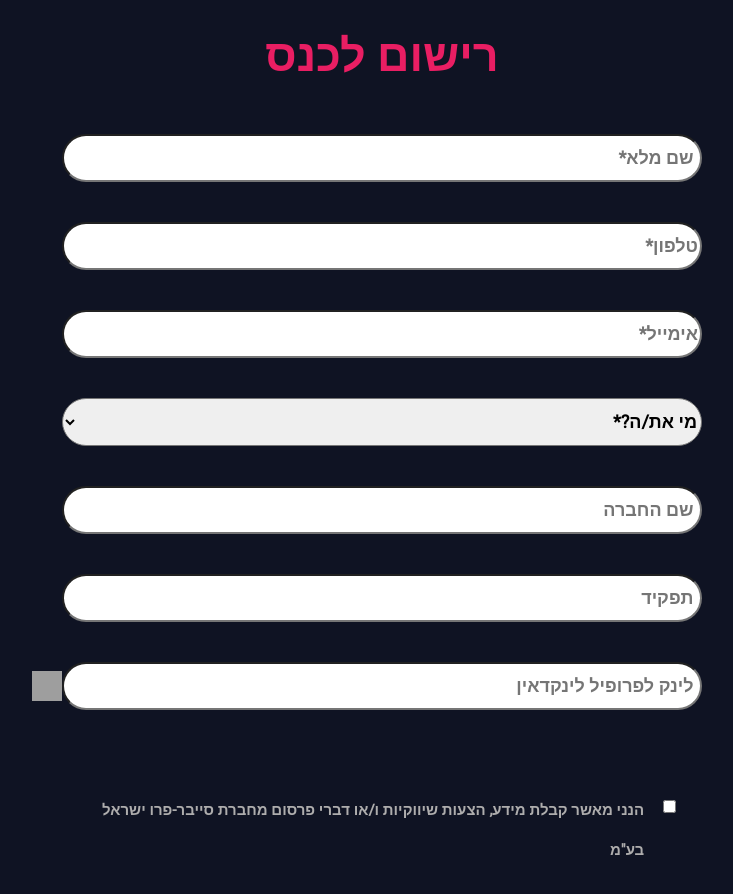
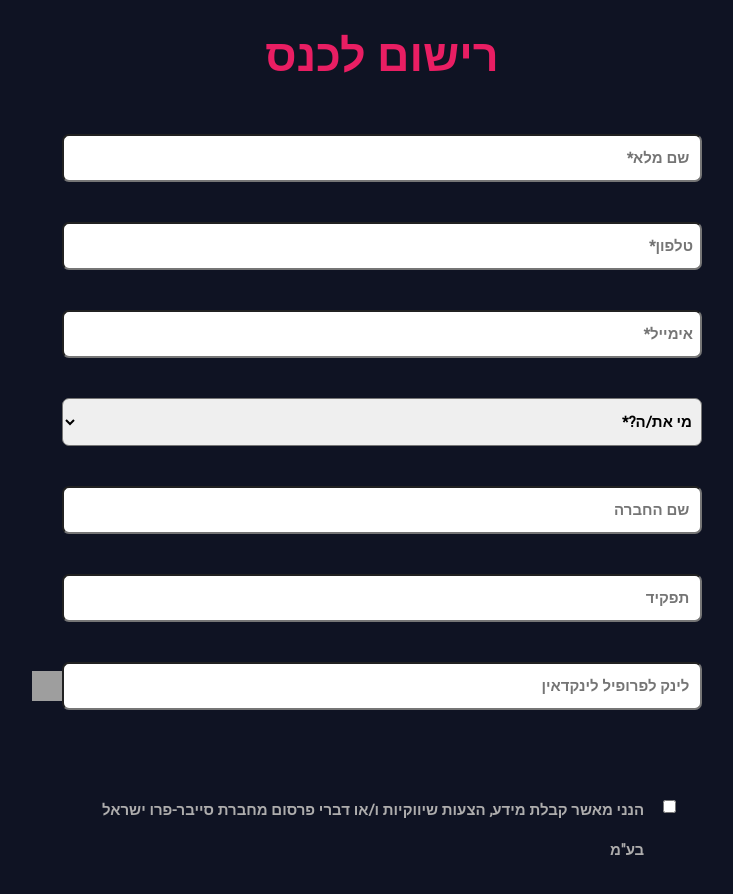
Before and after one commit to yoavelko/conference, a React (Vite) app in the folder front/: page / in a window 1280 px wide. Shown: the part 3720-4614 px from the top of the page, without its empty margins (258-991 px from the left). Built offline with nearby package versions, Linux system fonts and the light colour scheme; grey boxes are pictures that could not be loaded; a web font is replaced by a local one.

Commit message:
linkedin filter and form fix

```diff
--- a/front/src/components/Admin/Admin.jsx
+++ b/front/src/components/Admin/Admin.jsx
@@ -74,7 +74,6 @@ function Admin() {
                 publicKey: 'JOKmoWcByn6zBklXt'
             },
             {
-                //
                 serviceID: 'service_u767x4d',
                 templateID: 'cyberpro_confrence',
                 publicKey: 'GsJXWtEpMGOvKuzDW'
@@ -88,7 +87,7 @@ function Admin() {
                     email: value.email
                 }, emailTypeArr[0].publicKey)
                     .then(res => console.log(res))
-                    .catch(err => console.log({err, email: value.email}))
+                    .catch(err => console.log({ err, email: value.email }))
             }
             else if (index === 1 || (index - 1) % 3 === 0) {
                 await emailjs.send(emailTypeArr[1].serviceID, emailTypeArr[1].templateID, {
@@ -96,7 +95,7 @@ function Admin() {
                     email: value.email
                 }, emailTypeArr[1].publicKey)
                     .then(res => console.log(res))
-                    .catch(err => console.log({err, email: value.email}))
+                    .catch(err => console.log({ err, email: value.email }))
             }
             else if (index === 2 || (index - 2) % 3 === 0) {
                 await emailjs.send(emailTypeArr[2].serviceID, emailTypeArr[2].templateID, {
@@ -104,7 +103,7 @@ function Admin() {
                     email: value.email
                 }, emailTypeArr[2].publicKey)
                     .then(res => console.log(res))
-                    .catch(err => console.log({err, email: value.email}))
+                    .catch(err => console.log({ err, email: value.email }))
             }
 
         })
@@ -190,12 +189,14 @@ function Admin() {
         form[2].checked = false;
         form[3].checked = false;
         form[4].checked = false;
+        form[5].checked = false;
     }
 
     async function complexFilter(e) {
         const filter = {
             status: '',
-            association: ''
+            association: '',
+            linkedin: false
         };
 
         if (e.target.form[0].checked) filter.status = e.target.form[0].value;
@@ -203,9 +204,12 @@ function Admin() {
         if (e.target.form[2].checked) filter.status = e.target.form[2].value;
         if (e.target.form[3].checked) filter.association = e.target.form[3].value;
         if (e.target.form[4].checked) filter.association = e.target.form[4].value;
-        axios.post(multipleFieldFilter, filter)
-            .then(res => setData(res.data))
-            .catch(err => console.log(err))
+        if (e.target.form[5].checked) filter.linkedin = true;
+        else delete filter.linkedin;
+        console.log(filter);
+            axios.post(multipleFieldFilter, filter)
+                .then(res => setData(res.data))
+                .catch(err => console.log(err))
     }
 
     return (
@@ -248,6 +252,10 @@ function Admin() {
                                 שותף
                             </div>
                         </div>
+                        <div>
+                            <input type="checkbox" onChange={complexFilter}/>
+                            {' לינקדאין קיים'}
+                        </div>
                     </form>
                 </div>
                 <table>
--- a/front/src/components/Homepage.jsx/RegisterForm.jsx
+++ b/front/src/components/Homepage.jsx/RegisterForm.jsx
@@ -7,10 +7,14 @@ function RegisterForm() {
     const [spam, setSpam] = useState(false);
     const { register, handleSubmit, reset } = useForm();
     const onSubmit = (e) => {
-        if (!e.linkedin.includes('http')) {
+        if (e.linkedin && !e.linkedin.includes('http')) {
             e.linkedin = `https://${e.linkedin}`
         }
-        axios.post(createVisitor, { name, phone, email, association, cooperation, role, linkedin, spam })
+        if(!e.linkedin) delete e.linkedin;
+        if(!e.role) delete e.role;
+        if(!e.cooperation) delete e.cooperation;
+        if(!e.spam) delete e.spame;
+        axios.post(createVisitor, e)
             .then(() => {
                 alert("תודה רבה! מייל ישלח עם פרטים נוספים בהמשך")
                 setSpam(false)
--- a/front/src/components/Homepage.jsx/register-from.css
+++ b/front/src/components/Homepage.jsx/register-from.css
@@ -14,10 +14,19 @@
 .input-text-style{
     width: 280px;
     height: 35px;
-    border-radius: 25px;
-    font-size: 18px;
+    border-radius: 7px;
+    font-size: var(--text);
     font-weight: bold;
 }
+
+.input-text-style::placeholder {
+    padding-right: 5px;
+}
+
+.register-form-container #form-container select {
+    padding-right: 5px;
+}
+
 .spam-checkbox{
     margin-right: 2vw;
     display: flex;
```
Also changed, not shown: 2 other files (tests, documents, lock files or other folders).
